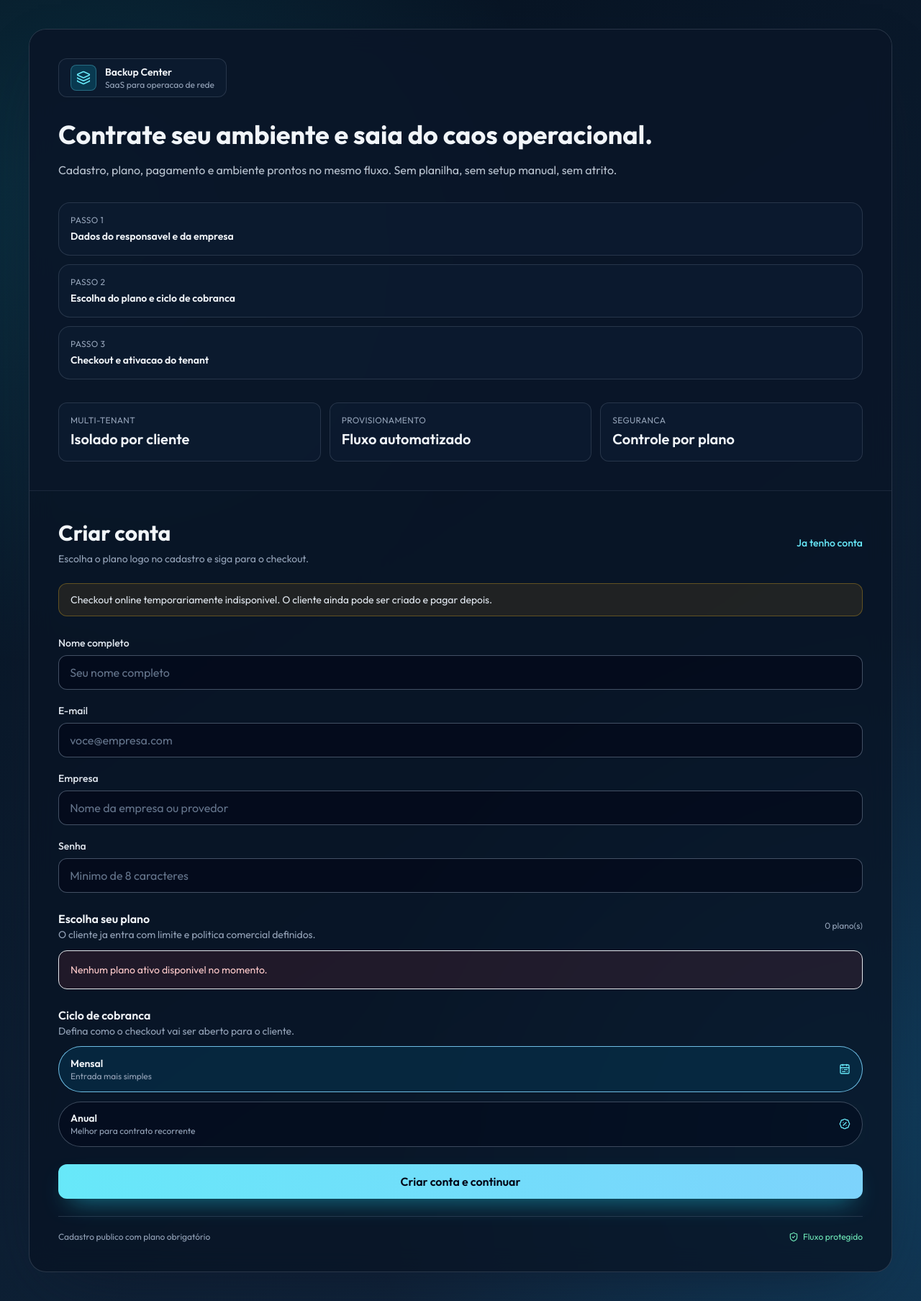
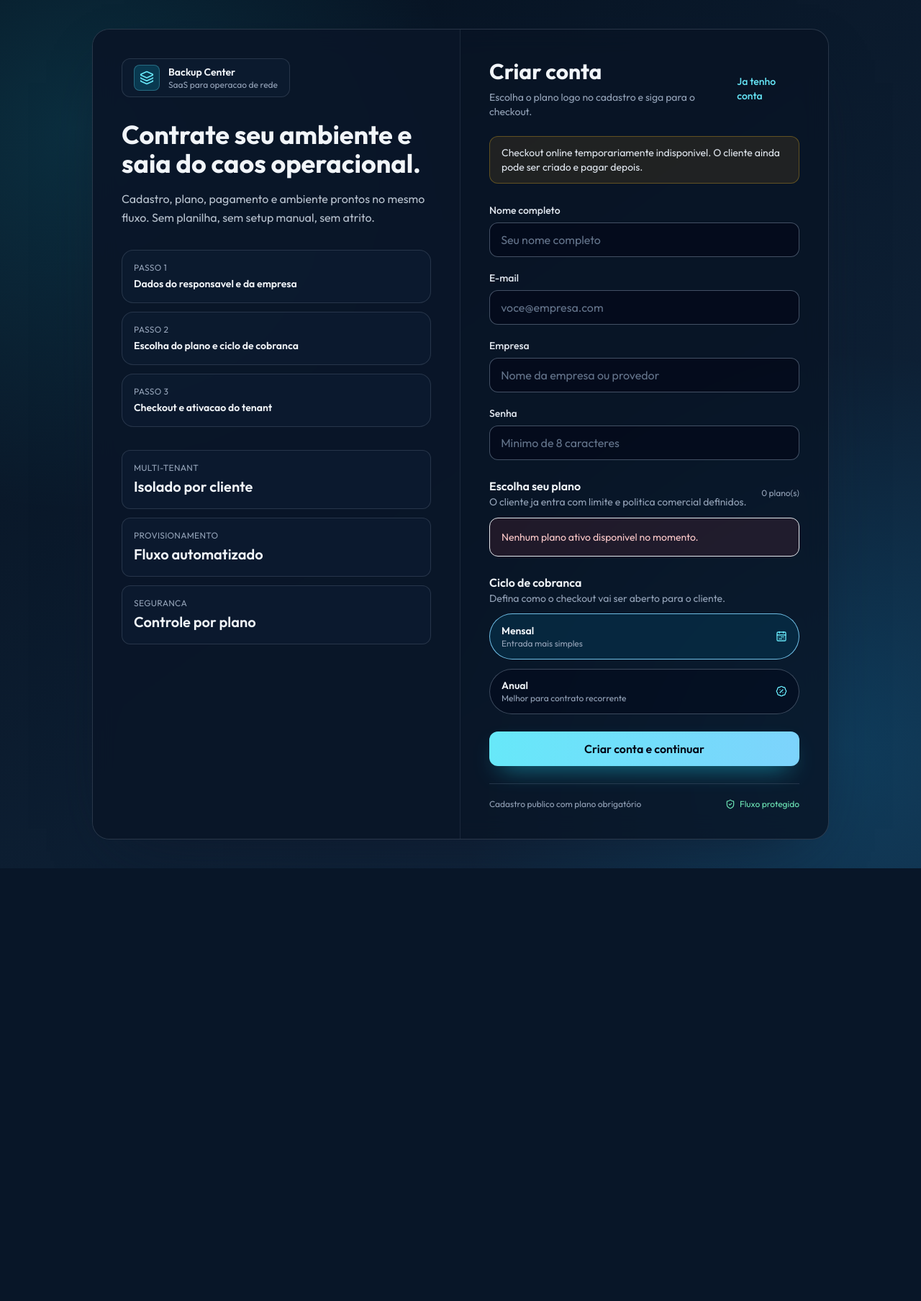
Before and after one commit to TavaresEnok/backup-center-ajust-consulting, a Python web app: template app/templates/auth/register.html in a window 1280 px wide. Shown: the whole page at 72% size. After the commit the page ends 1206 px from the top, so only its background shows below. Run offline with Jinja, Linux system fonts and the light colour scheme; the template is opened without the code that fills it, so the values that code supplies are empty.

Commit message:
auth: match signup width to login layout

```diff
--- a/app/templates/auth/register.html
+++ b/app/templates/auth/register.html
@@ -130,9 +130,9 @@
 <body class="font-outfit">
     {% set default_plan = (plans[0].id|string) if plans else '' %}
     <main class="min-h-screen flex items-center justify-center p-4 sm:p-8 lg:p-10">
-        <div class="auth-shell w-full max-w-6xl rounded-3xl overflow-hidden fade-up">
-            <div class="grid xl:grid-cols-[1.05fr,1.45fr]">
-                <aside class="panel p-7 sm:p-9 lg:p-10 border-b xl:border-b-0 xl:border-r border-slate-600/30">
+        <div class="auth-shell w-full max-w-5xl rounded-3xl overflow-hidden fade-up">
+            <div class="grid lg:grid-cols-2">
+                <aside class="panel p-7 sm:p-9 lg:p-10 border-b lg:border-b-0 lg:border-r border-slate-600/30">
                     <div class="inline-flex items-center gap-3 px-4 py-2 rounded-xl panel-soft">
                         <div class="h-9 w-9 rounded-lg bg-cyan-500/20 border border-cyan-300/30 flex items-center justify-center">
                             <i data-lucide="layers-3" class="h-5 w-5 text-cyan-300"></i>
@@ -167,7 +167,7 @@
                         </div>
                     </div>
 
-                    <div class="mt-8 grid sm:grid-cols-3 xl:grid-cols-1 gap-3">
+                    <div class="mt-8 grid sm:grid-cols-3 lg:grid-cols-1 gap-3">
                         <div class="panel-soft rounded-xl p-4">
                             <p class="text-xs uppercase tracking-wide text-slate-400">Multi-tenant</p>
                             <p class="mt-1 text-xl font-semibold text-slate-100">Isolado por cliente</p>
@@ -249,7 +249,7 @@
                             </div>
 
                             {% if plans %}
-                            <div class="grid gap-3 xl:grid-cols-2">
+                            <div class="grid gap-3">
                                 {% for plan in plans %}
                                 {% set plan_id = plan.id|string %}
                                 <label
@@ -302,7 +302,7 @@
                                 <h3 class="text-base font-semibold text-slate-100">Ciclo de cobranca</h3>
                                 <p class="text-sm text-slate-400">Defina como o checkout vai ser aberto para o cliente.</p>
                             </div>
-                            <div class="grid gap-3 sm:grid-cols-2">
+                            <div class="grid gap-3">
                                 <label class="cycle-pill cursor-pointer" :class="{ 'is-active': billingCycle === 'monthly' }">
                                     <input type="radio" name="billing_cycle" value="monthly" class="sr-only" checked @change="billingCycle = 'monthly'">
                                     <div class="flex items-center justify-between gap-3">
```
